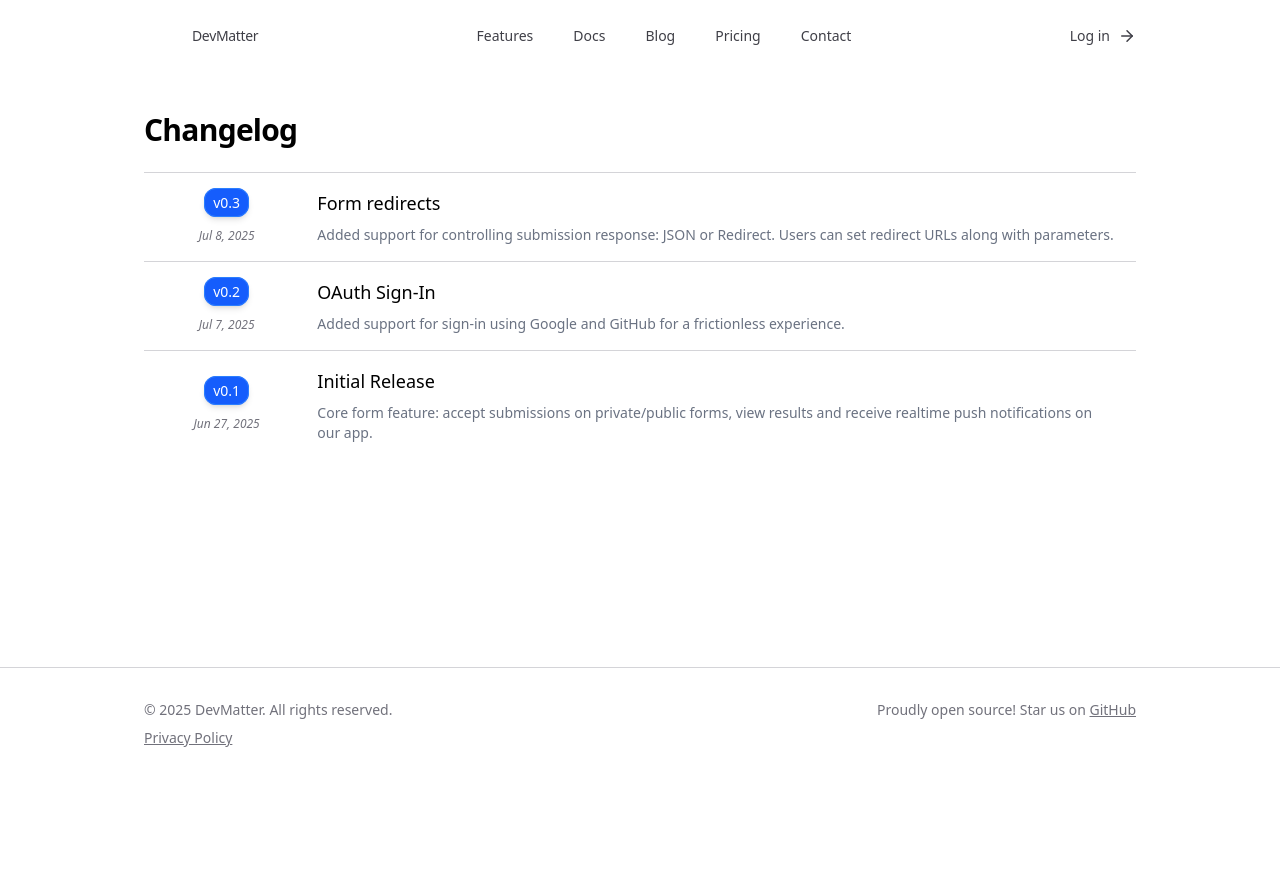
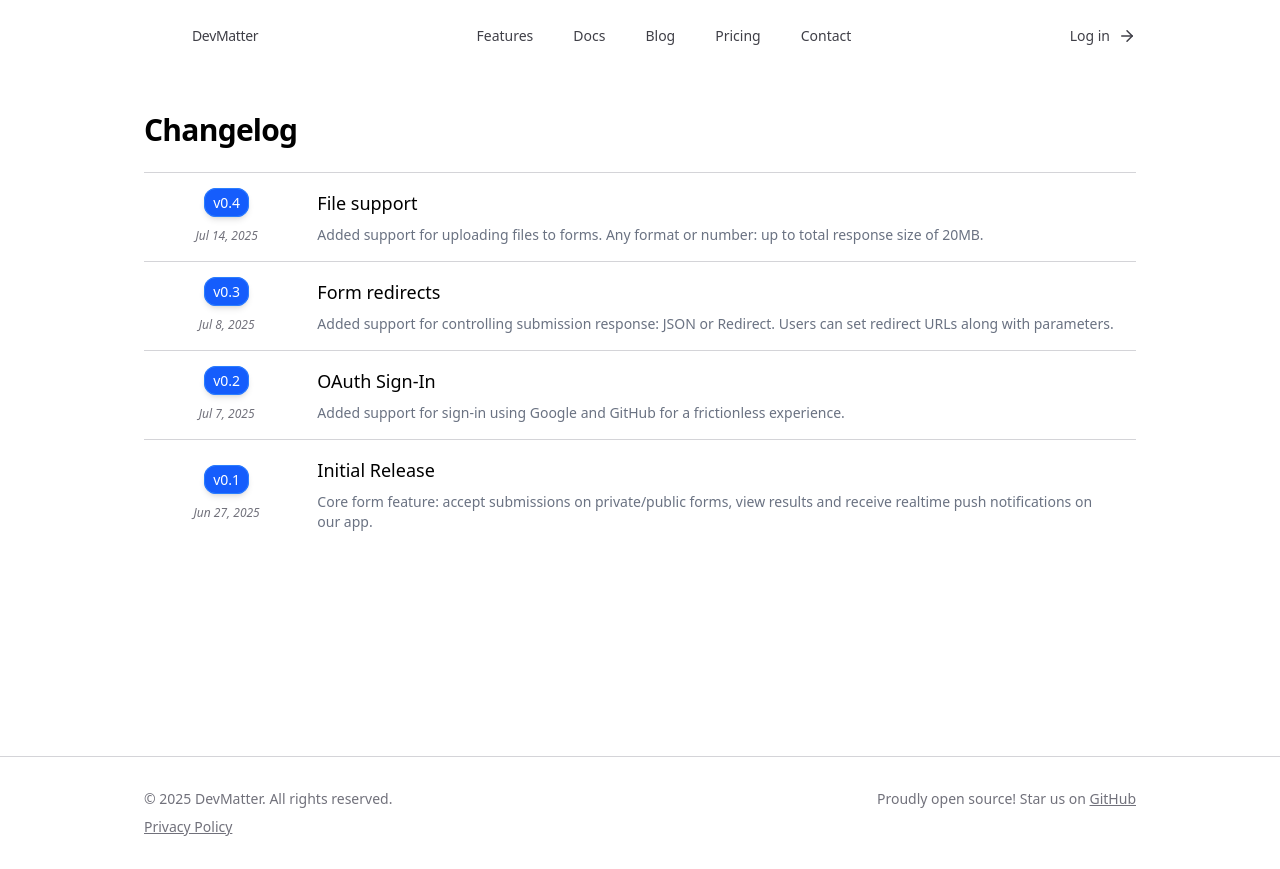
Before and after one commit to aditya-vinodh/dev-matter-web, a SvelteKit app: page /changelog in a window 1280 px wide. Before the commit the page ends 800 px from the top, so only its background shows below. Built offline with nearby package versions, Linux system fonts and the light colour scheme.

Commit message:
Update version number and changelog for v0.4

```diff
--- a/src/routes/+page.svelte
+++ b/src/routes/+page.svelte
@@ -28,7 +28,7 @@
 				href="/changelog"
 				class="flex w-fit items-center gap-4 rounded-full border border-zinc-300 px-2 py-1 text-xs xl:px-3 xl:py-1.5 xl:text-sm"
 			>
-				<span class="font-medium text-blue-600">Just shipped v0.3</span>
+				<span class="font-medium text-blue-600">Just shipped v0.4</span>
 				<span class="h-5 border border-r-0 border-zinc-300"></span>
 				<div class="flex items-center gap-2 text-zinc-700">
 					See what's new <ChevronRight size={16} class="stroke-zinc-700" />
--- a/src/routes/changelog/+page.svelte
+++ b/src/routes/changelog/+page.svelte
@@ -5,6 +5,13 @@
 	let { data }: PageProps = $props();
 
 	const versions = [
+		{
+			tag: 'v0.4',
+			title: 'File support',
+			description:
+				'Added support for uploading files to forms. Any format or number: up to total response size of 20MB.',
+			date: 'Jul 14, 2025'
+		},
 		{
 			tag: 'v0.3',
 			title: 'Form redirects',
```
